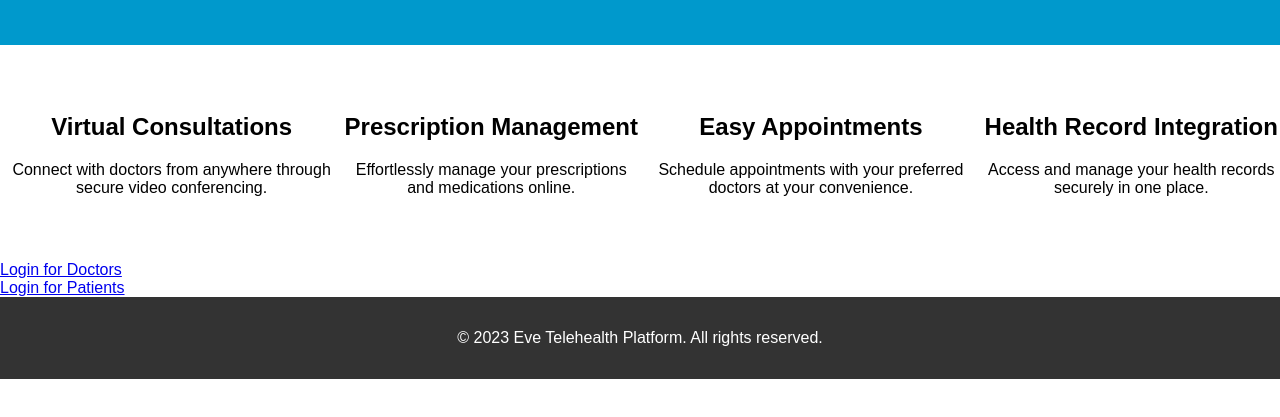
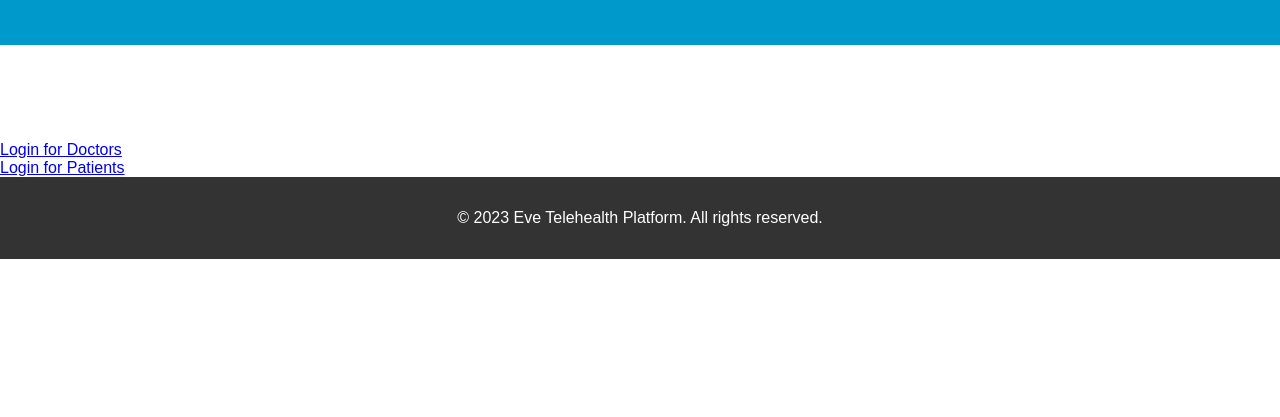
Before and after one commit to chooyanlong/eve, a plain HTML site: page index.html in a window 1280 px wide. Shown: the part 133-550 px from the top of the page. Drawn offline with Linux system fonts and the light colour scheme.

Commit message:
Update index.html

```diff
--- a/index.html
+++ b/index.html
@@ -13,30 +13,15 @@
   </header>
 
   <section class="features">
-    <div class="feature">
-      <h2>Virtual Consultations</h2>
-      <p>Connect with doctors from anywhere through secure video conferencing.</p>
-    </div>
-    <div class="feature">
-      <h2>Prescription Management</h2>
-      <p>Effortlessly manage your prescriptions and medications online.</p>
-    </div>
-    <div class="feature">
-      <h2>Easy Appointments</h2>
-      <p>Schedule appointments with your preferred doctors at your convenience.</p>
-    </div>
-    <div class="feature">
-      <h2>Health Record Integration</h2>
-      <p>Access and manage your health records securely in one place.</p>
-    </div>
+    <!-- ... Features content ... -->
   </section>
 
   <section class="buttons">
-    <div class="button">
-      <a href="/doctor-login.html" class="google-login-button">Login for Doctors</a>
+    <div class="button-container">
+      <a href="/doctor-login.html" class="button google-login-button">Login for Doctors</a>
     </div>
-    <div class="button">
-      <a href="/patient-login.html" class="google-login-button">Login for Patients</a>
+    <div class="button-container">
+      <a href="/patient-login.html" class="button google-login-button">Login for Patients</a>
     </div>
   </section>
 
```
